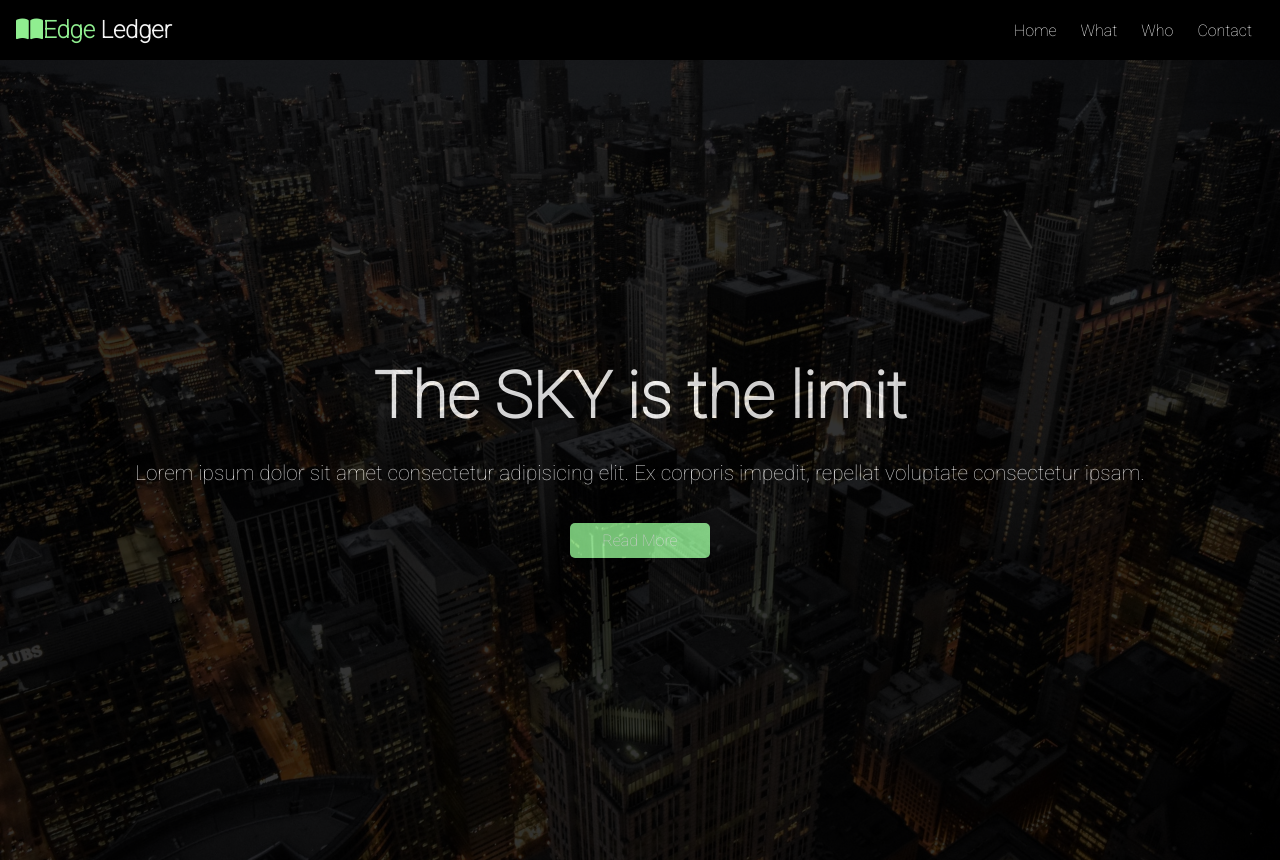
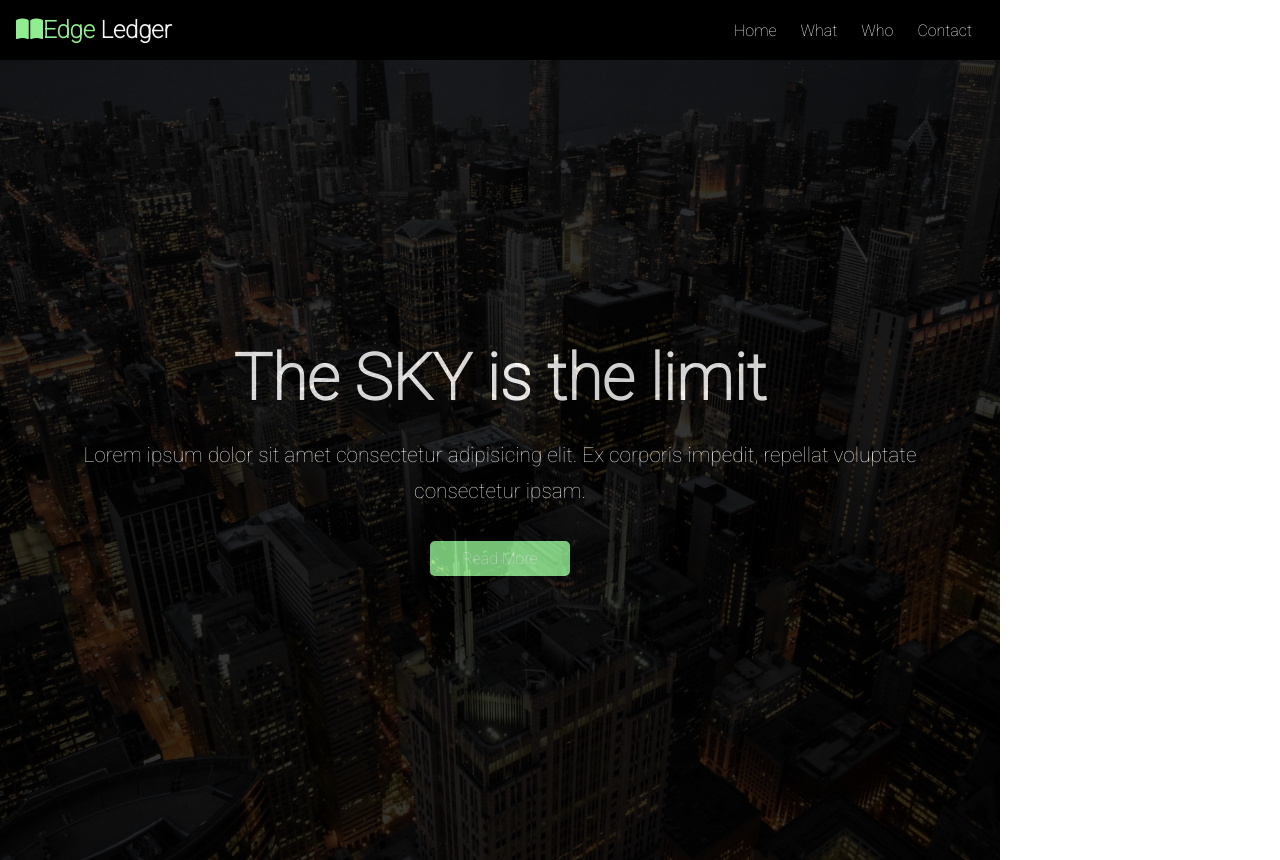
Before and after one commit to DarkAdamz/EdgeLedger-Website, a plain HTML site: page index.html in a window 1280 px wide. Shown: the top 860 px of the page. Drawn offline with nearby package versions, Linux system fonts and the light colour scheme; a script that the page names is missing.

Commit message:
Screen Adjustment

```diff
--- a/css/mobile.css
+++ b/css/mobile.css
@@ -30,11 +30,13 @@
   }
   #navbar ul {
     padding: 00.5rem;
+    margin-left: 40px;
   }
 }
 
 #showcase .showcase-content {
-  top: 60px;
+  top: 103px;
+
 }
 
 #who {
@@ -43,4 +45,5 @@
 
 #clients .items img {
   width: 50px;
+  margin-right: 40px;
 }
--- a/css/style.css
+++ b/css/style.css
@@ -239,3 +239,11 @@ p {
   width: 100%;
   padding: 00.5rem;
 }
+
+@media (width:768px) {
+
+  .showcase-content{
+    top:60px !important;
+  }
+
+}
--- a/css/widescreen.css
+++ b/css/widescreen.css
@@ -10,3 +10,10 @@
   align-self: center;
   margin-bottom: 0;
 }
+
+body{
+  width: 1000px;
+}
+
+.showcase-content{
+  width: 1000px;}
```
